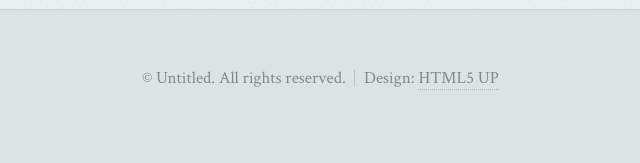
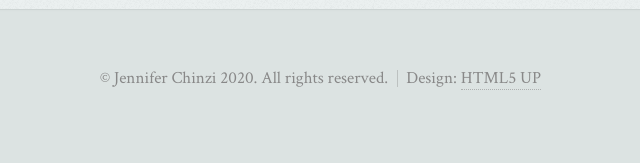
Before and after one commit to jchinzi/portfolio, a website: page public/index.html in a window 1280 px wide. Shown: the part 2689-2852 px from the top of the page, 456-1096 px from the left. Drawn offline with Linux system fonts and the light colour scheme.

Commit message:
Corrected title and footer

```diff
--- a/public/index.html
+++ b/public/index.html
@@ -6,7 +6,7 @@
 -->
 <html>
 	<head>
-		<title>Prologue by HTML5 UP</title>
+		<title>Jennifer Chinzi - Software Developer</title>
 		<meta charset="utf-8" />
 		<meta name="viewport" content="width=device-width, initial-scale=1, user-scalable=no" />
 		<link rel="stylesheet" href="assets/css/base.css" />
@@ -201,7 +201,7 @@
 
 				<!-- Copyright -->
 					<ul class="copyright">
-						<li>&copy; Untitled. All rights reserved.</li><li>Design: <a href="http://html5up.net">HTML5 UP</a></li>
+						<li>&copy; Jennifer Chinzi 2020. All rights reserved.</li><li>Design: <a href="http://html5up.net">HTML5 UP</a></li>
 					</ul>
 
 			</div>
```
